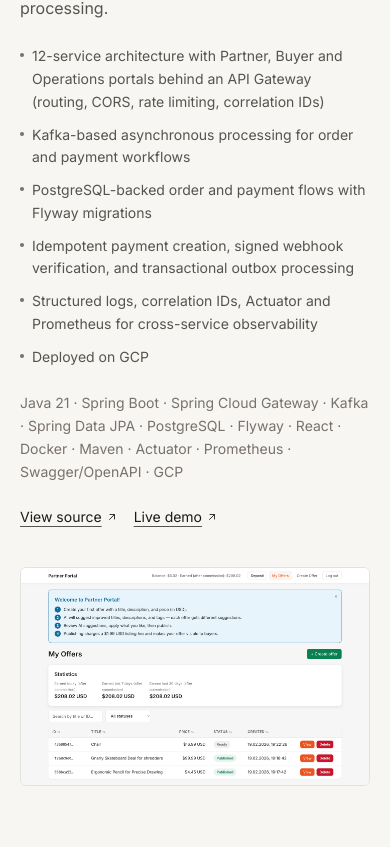
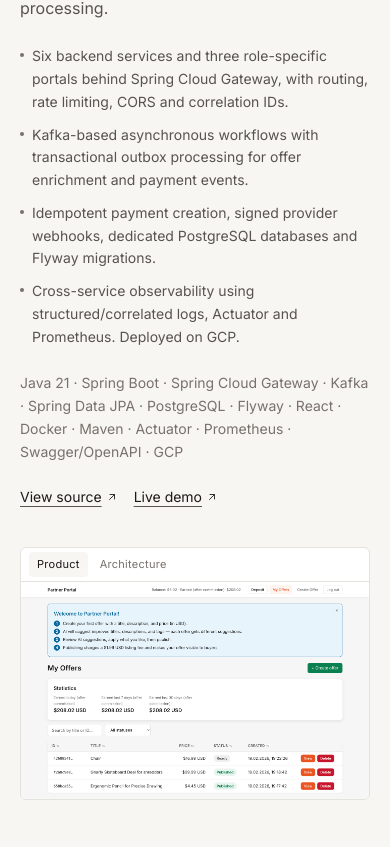
Before and after one commit to MarkOmelyanenko/portfolio-page, a React (Vite) app: page / in a window 390 px wide. Shown: the part 1177-2024 px from the top of the page. Built offline with nearby package versions, Linux system fonts and the light colour scheme.

Commit message:
add geo icon

```diff
--- /dev/null
+++ b/src/components/ArchitectureDiagram.jsx
@@ -0,0 +1,63 @@
+function Box({ title, hint, accent = false }) {
+  return (
+    <div
+      className={`min-w-0 rounded-md border px-2 py-1.5 text-center ${
+        accent ? "border-accent" : "border-line"
+      }`}
+    >
+      <p className="text-[11px] font-medium leading-tight text-ink">{title}</p>
+      {hint ? (
+        <p className="mt-0.5 text-[10px] leading-snug text-faint">{hint}</p>
+      ) : null}
+    </div>
+  );
+}
+
+function Stem() {
+  return <div className="mx-auto h-2 w-px bg-line" aria-hidden="true" />;
+}
+
+export default function ArchitectureDiagram({ architecture }) {
+  const { groups, caption, note } = architecture;
+
+  return (
+    <figure className="flex h-full min-h-0 flex-col justify-center gap-1 overflow-x-hidden p-2.5 sm:gap-1.5 sm:p-3">
+      {groups.map((group, index) => (
+        <div key={group.label} className="min-w-0">
+          {index > 0 ? <Stem /> : null}
+          <p className="mb-1 text-[10px] uppercase tracking-[0.14em] text-faint">
+            {group.label}
+          </p>
+          <div
+            className={`grid gap-1.5 ${
+              group.items.length === 1
+                ? "grid-cols-1"
+                : group.items.length === 2
+                  ? "grid-cols-1 sm:grid-cols-2"
+                  : "grid-cols-1 sm:grid-cols-3"
+            }`}
+          >
+            {group.items.map((item) => (
+              <Box
+                key={item.title}
+                title={item.title}
+                hint={item.hint}
+                accent={group.accent}
+              />
+            ))}
+          </div>
+        </div>
+      ))}
+      {note ? (
+        <p className="pt-1 text-center text-[10px] leading-snug text-faint">
+          {note}
+        </p>
+      ) : null}
+      {caption ? (
+        <figcaption className="text-center text-[10px] leading-snug text-faint">
+          {caption}
+        </figcaption>
+      ) : null}
+    </figure>
+  );
+}
--- a/src/components/ProjectCaseStudy.jsx
+++ b/src/components/ProjectCaseStudy.jsx
@@ -1,19 +1,8 @@
 import ExternalLink from "./ExternalLink";
+import VisualSwitch from "./VisualSwitch";
 
 export default function ProjectCaseStudy({ project, reverse = false }) {
-  const visual = project.image ? (
-    <div className="aspect-[16/10] overflow-hidden rounded-md border border-line bg-surface">
-      <img
-        src={project.image}
-        alt={project.imageAlt}
-        width={1600}
-        height={1000}
-        loading="lazy"
-        decoding="async"
-        className="h-full w-full object-cover object-top"
-      />
-    </div>
-  ) : null;
+  const visual = project.visual?.options?.length ? project.visual : null;
 
   return (
     <article
@@ -61,7 +50,9 @@ export default function ProjectCaseStudy({ project, reverse = false }) {
         </div>
       </div>
       {visual ? (
-        <div className={reverse ? "lg:order-1" : undefined}>{visual}</div>
+        <div className={reverse ? "lg:order-1" : undefined}>
+          <VisualSwitch visual={visual} />
+        </div>
       ) : null}
     </article>
   );
--- /dev/null
+++ b/src/components/VisualSwitch.jsx
@@ -0,0 +1,98 @@
+import { useState } from "react";
+import { useReducedMotion } from "framer-motion";
+import ArchitectureDiagram from "./ArchitectureDiagram";
+
+function VisualTabs({ options, activeId, onChange }) {
+  if (options.length < 2) return null;
+
+  return (
+    <div
+      role="group"
+      aria-label="Project visual"
+      className="flex gap-1 border-b border-line px-2 py-1"
+    >
+      {options.map((option) => {
+        const selected = option.id === activeId;
+        return (
+          <button
+            key={option.id}
+            type="button"
+            aria-pressed={selected}
+            onClick={() => onChange(option.id)}
+            className={`rounded px-2 py-1 text-[11px] tracking-wide transition-colors ${
+              selected
+                ? "bg-page text-ink"
+                : "text-faint hover:text-mute"
+            }`}
+          >
+            {option.label}
+          </button>
+        );
+      })}
+    </div>
+  );
+}
+
+function VisualBody({ option, reduceMotion }) {
+  if (option.type === "image") {
+    return (
+      <img
+        src={option.src}
+        alt={option.alt}
+        width={1600}
+        height={1000}
+        loading="lazy"
+        decoding="async"
+        className="h-full w-full object-cover object-top"
+      />
+    );
+  }
+
+  if (option.type === "video") {
+    return (
+      <video
+        key={option.src}
+        src={option.src}
+        muted
+        playsInline
+        loop
+        controls
+        preload="metadata"
+        autoPlay={!reduceMotion}
+        className="h-full w-full bg-page object-contain"
+        aria-label={option.label}
+      />
+    );
+  }
+
+  if (option.type === "architecture") {
+    return <ArchitectureDiagram architecture={option.architecture} />;
+  }
+
+  return null;
+}
+
+export default function VisualSwitch({ visual }) {
+  const reduceMotion = useReducedMotion();
+  const options = visual.options ?? [];
+  const [activeId, setActiveId] = useState(
+    visual.defaultOption ?? options[0]?.id,
+  );
+
+  if (options.length === 0) return null;
+
+  const active = options.find((option) => option.id === activeId) ?? options[0];
+
+  return (
+    <div className="overflow-hidden rounded-md border border-line bg-surface">
+      <VisualTabs options={options} activeId={active.id} onChange={setActiveId} />
+      <div
+        className={`aspect-[16/10] min-h-0 ${
+          active.type === "architecture" ? "overflow-auto" : "overflow-hidden"
+        }`}
+      >
+        <VisualBody option={active} reduceMotion={reduceMotion} />
+      </div>
+    </div>
+  );
+}
--- a/src/data/archive.js
+++ b/src/data/archive.js
@@ -83,7 +83,7 @@ export const archiveProjects = [
     title: "To Do List App",
     stack: "React, JavaScript, CSS",
     github:
-      "https://github.com/MarkOmelyanenko/portfolio-page/tree/main/public/projects/React/color-picker-app",
+      "https://github.com/MarkOmelyanenko/portfolio-page/tree/main/public/projects/React/to-do-app",
     demo: assetUrl("projects/React/to-do-app/index.html"),
   },
   {
--- a/src/data/featuredProjects.js
+++ b/src/data/featuredProjects.js
@@ -1,4 +1,54 @@
 import { assetUrl } from "./paths";
+
+const marketplaceArchitecture = {
+  caption:
+    "Six backend services · Kafka event flows · isolated PostgreSQL databases",
+  note: "Payments Service ⇄ Provider Simulator via signed webhooks",
+  groups: [
+    {
+      label: "User applications",
+      items: [
+        { title: "Partner Portal" },
+        { title: "Buyer Portal" },
+        { title: "Ops Dashboard" },
+      ],
+    },
+    {
+      label: "Entry",
+      items: [
+        {
+          title: "API Gateway",
+          hint: "routing · CORS · rate limits · correlation IDs",
+        },
+      ],
+    },
+    {
+      label: "Core domain",
+      items: [
+        { title: "Offer Service", hint: "offer_db" },
+        { title: "Orders Service", hint: "order_db" },
+        { title: "Payments Service", hint: "payment_db" },
+      ],
+    },
+    {
+      label: "Async",
+      accent: true,
+      items: [
+        {
+          title: "Kafka",
+          hint: "offer.created · offer.enriched · payment.captured / failed",
+        },
+      ],
+    },
+    {
+      label: "Support & external",
+      items: [
+        { title: "Enrichment Service", hint: "offer.created → offer.enriched" },
+        { title: "Provider Simulator", hint: "signed webhooks" },
+      ],
+    },
+  ],
+};
 
 export const featuredProjects = [
   {
@@ -6,7 +56,7 @@ export const featuredProjects = [
     number: "01",
     title: "Marketplace Platform",
     positioning:
-      "A 12-service marketplace platform with separate Partner, Buyer and Operations portals and event-driven order/payment processing.",
+      "A microservices-based marketplace with six backend services, three role-specific portals and event-driven order and payment processing.",
     technologies: [
       "Java 21",
       "Spring Boot",
@@ -24,19 +74,32 @@ export const featuredProjects = [
       "GCP",
     ],
     highlights: [
-      "12-service architecture with Partner, Buyer and Operations portals behind an API Gateway (routing, CORS, rate limiting, correlation IDs)",
-      "Kafka-based asynchronous processing for order and payment workflows",
-      "PostgreSQL-backed order and payment flows with Flyway migrations",
-      "Idempotent payment creation, signed webhook verification, and transactional outbox processing",
-      "Structured logs, correlation IDs, Actuator and Prometheus for cross-service observability",
-      "Deployed on GCP",
+      "Six backend services and three role-specific portals behind Spring Cloud Gateway, with routing, rate limiting, CORS and correlation IDs.",
+      "Kafka-based asynchronous workflows with transactional outbox processing for offer enrichment and payment events.",
+      "Idempotent payment creation, signed provider webhooks, dedicated PostgreSQL databases and Flyway migrations.",
+      "Cross-service observability using structured/correlated logs, Actuator and Prometheus. Deployed on GCP.",
     ],
     github: "https://github.com/MarkOmelyanenko/marketplace",
     demo: "https://coalition-scholar-elect-tone.trycloudflare.com/",
-    image: assetUrl("projects/marketplace.png"),
-    imageAlt:
-      "Marketplace platform interface showing one of the Partner, Buyer or Operations portals",
     layout: "image-right",
+    visual: {
+      defaultOption: "product",
+      options: [
+        {
+          id: "product",
+          label: "Product",
+          type: "image",
+          src: assetUrl("projects/marketplace.png"),
+          alt: "Marketplace platform interface showing one of the Partner, Buyer or Operations portals",
+        },
+        {
+          id: "architecture",
+          label: "Architecture",
+          type: "architecture",
+          architecture: marketplaceArchitecture,
+        },
+      ],
+    },
   },
   {
     id: "crypto-exchange",
@@ -61,18 +124,25 @@ export const featuredProjects = [
       "AWS",
     ],
     highlights: [
-      "JWT authentication, wallet management and market BUY/SELL order execution",
-      "WhiteBIT market-data integration with scheduled refreshes and Redis caching",
-      "Server-Sent Events for live price updates in the React client",
-      "Redis-backed rate limiting with deposit and order limits",
-      "Idempotent operations and Dockerized services",
-      "Jenkins-based deployment to AWS",
+      "JWT authentication, wallet management and market BUY/SELL execution.",
+      "WhiteBIT market-data integration with scheduled refreshes, Redis caching and SSE live updates.",
+      "Redis-backed rate limiting plus idempotent deposit/order operations.",
+      "Dockerized deployment pipeline using Jenkins and AWS.",
     ],
     github: "https://github.com/MarkOmelyanenko/crypto-exchange-platfrom",
     demo: null,
-    image: assetUrl("projects/cryptoapp.png"),
-    imageAlt: "Crypto exchange simulator showing live prices and trading UI",
     layout: "image-left",
+    visual: {
+      options: [
+        {
+          id: "product",
+          label: "Product",
+          type: "image",
+          src: assetUrl("projects/cryptoapp.png"),
+          alt: "Crypto exchange simulator showing live prices and trading UI",
+        },
+      ],
+    },
   },
   {
     id: "tournament",
@@ -83,15 +153,30 @@ export const featuredProjects = [
     badge: "Testing by Greater Poland Table Tennis Association",
     technologies: ["FastAPI", "React", "PostgreSQL", "WebSockets"],
     highlights: [
-      "Developed in a 3-person team and iterated using real user feedback",
-      "Owned user management, RBAC and security logic",
-      "Contributed to automated bracket generation and tournament management",
-      "WebSocket-based live match updates tested under real tournament conditions",
+      "Built in a 3-person team and iterated with real user feedback.",
+      "Owned user management, RBAC and security logic.",
+      "Contributed to automated bracket generation and tournament management.",
+      "WebSocket live match updates, tested under real tournament conditions.",
     ],
     github: null,
     demo: null,
-    image: null,
-    imageAlt: null,
     layout: "image-right",
+    visual: {
+      defaultOption: "creation",
+      options: [
+        {
+          id: "creation",
+          label: "Tournament creation",
+          type: "video",
+          src: assetUrl("projects/tournament-creation.mp4"),
+        },
+        {
+          id: "judge",
+          label: "Match judge",
+          type: "video",
+          src: assetUrl("projects/match-judge.mp4"),
+        },
+      ],
+    },
   },
 ];
```
Also changed, not shown: src/components/About.jsx (+16 -1 lines), src/components/Archive.jsx (+48 -10 lines), src/index.css (+15 -0 lines), 2 other files (tests, documents, lock files or other folders).
